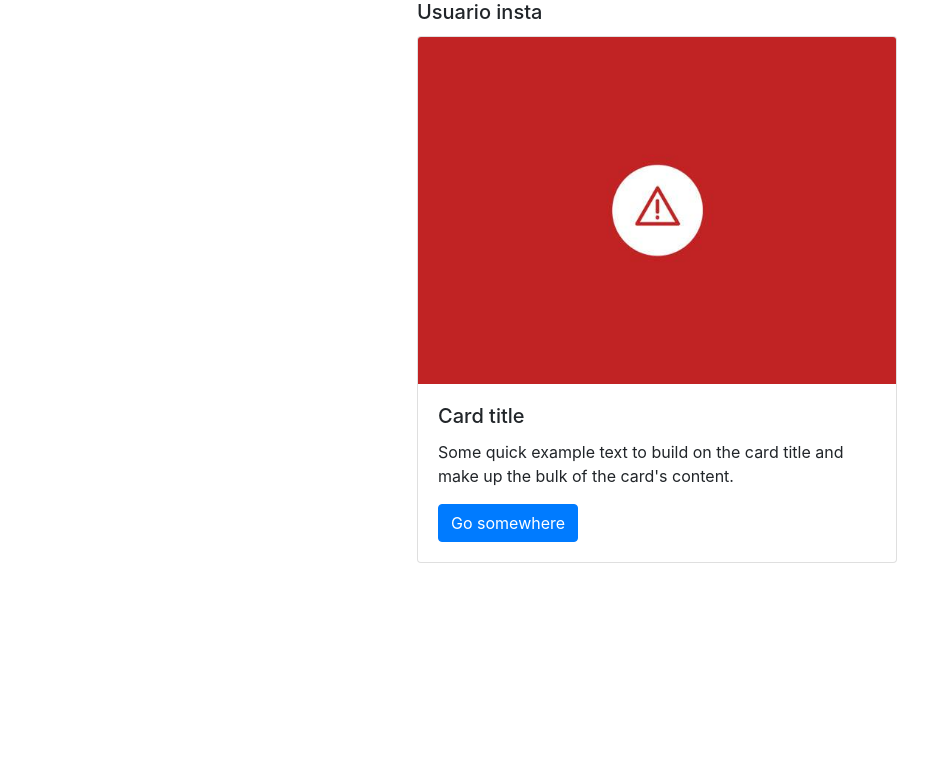
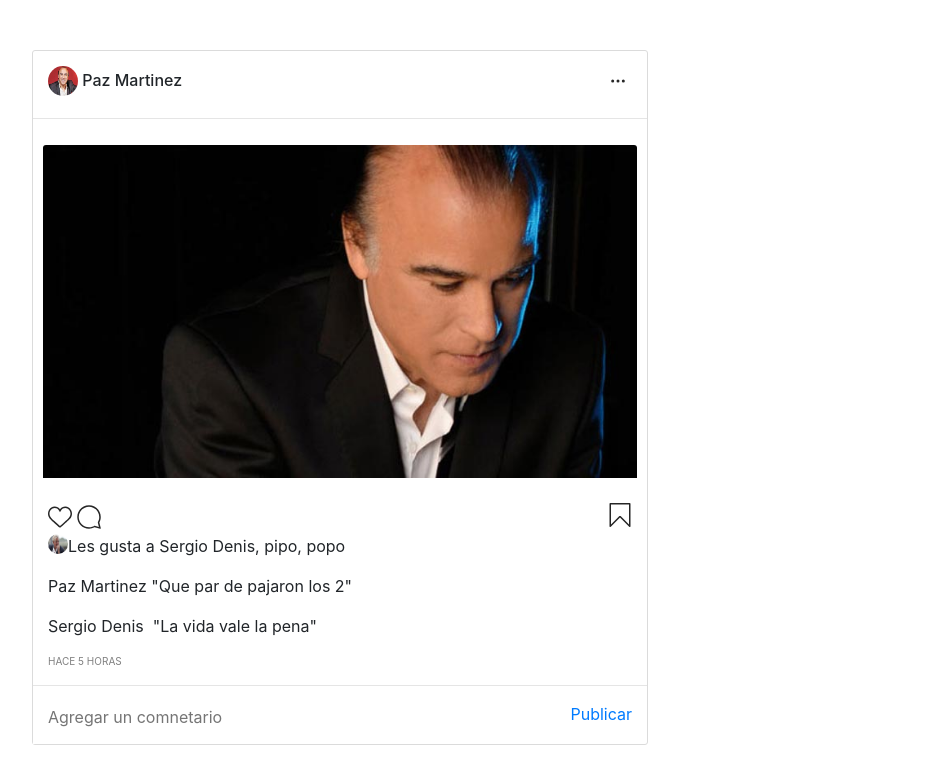
Before and after one commit to ricardo-3/instagram-clone, a plain HTML site: page index.html in a window 1280 px wide. Shown: the whole page, without its empty margins (53-981 px from the left). Drawn offline with nearby package versions, Linux system fonts and the light colour scheme.

Commit message:
segundo commit

```diff
--- /dev/null
+++ b/css/index.css
@@ -0,0 +1,62 @@
+.containerPost{
+    margin-top: 50px;
+}
+.post{
+    border-radius: 3px;
+    max-width: 616px;
+    max-height: 957px;
+    border: 1px solid #dbdbdb;
+    border: 1px solid rgba(var(--b6a,219,219,219),1);
+}
+.headerPost{
+    display: inline-flex;
+    padding: 15px 15px 0px 15px;
+}
+.userName{
+    margin-top: 5px;
+}
+.moreOptions{
+    border: 0;
+    background: white;
+    float: right;
+    margin-top: 15px;
+    margin-right: 15px;
+}
+.photo{
+    padding: 10px 10px 10px 10px;
+}
+.menuPost{
+    padding: 15px 15px 15px 15px;
+}
+.bookmark{
+    float: right;
+}
+.imgLike{
+    border-radius: 50%;
+}
+.likesPost{
+    display: flex;
+    margin-top: -10px;
+    margin-left: 15px;
+}
+.comentPost{
+    display: inline-flex;
+    margin-left: 15px;
+}
+.moreComents{
+    display: inline-flex;
+    margin-left: 15px;
+}
+.timePost{
+    margin-left: 15px;
+    font-size: x-small;
+    color: gray;
+}
+.newComent{
+    border: 0;
+    padding: 3px 15px 15px 15px;
+}
+.publicar{
+    float: right;
+    margin-right: 15px;
+}
--- a/index.html
+++ b/index.html
@@ -5,7 +5,7 @@
     <meta name="viewport" content="width=device-width, initial-scale=1.0">
     <!-- CSS only -->
 <link rel="stylesheet" href="https://stackpath.bootstrapcdn.com/bootstrap/4.5.2/css/bootstrap.min.css" integrity="sha384-JcKb8q3iqJ61gNV9KGb8thSsNjpSL0n8PARn9HuZOnIxN0hoP+VmmDGMN5t9UJ0Z" crossorigin="anonymous">
-
+<link rel="stylesheet" href="css/index.css"/>
 <!-- JS, Popper.js, and jQuery -->
 <script src="https://code.jquery.com/jquery-3.5.1.slim.min.js" integrity="sha384-DfXdz2htPH0lsSSs5nCTpuj/zy4C+OGpamoFVy38MVBnE+IbbVYUew+OrCXaRkfj" crossorigin="anonymous"></script>
 <script src="https://cdn.jsdelivr.net/npm/popper.js@1.16.1/dist/umd/popper.min.js" integrity="sha384-9/reFTGAW83EW2RDu2S0VKaIzap3H66lZH81PoYlFhbGU+6BZp6G7niu735Sk7lN" crossorigin="anonymous"></script>
@@ -14,16 +14,39 @@
 </head>
 <body>
   <div class="container">
-    <div class="col-md-4 offset-md-4" id="postInstagram">
-      <h5 class="card-title">Usuario insta</h5>
-        <div class="card" style="width: 30rem;">
-         <img src="img/errorimagen.jpg" class="card-img-top" alt="...">
-          <div class="card-body">
-          <h5 class="card-title">Card title</h5>
-          <p class="card-text">Some quick example text to build on the card title and make up the bulk of the card's content.</p>
-          <a href="#" class="btn btn-primary">Go somewhere</a>
-        </div>
-      </div>
+    <div class="containerPost">
+    <article class="post">
+      <header class="headerPost">
+        <img src="img/pazUser.jpg" class="imgLike" width="30" height="30"/>
+        <h6 class="userName"> &nbsp;Paz Martinez</h6>
+      </header>
+        <button class="moreOptions">
+        <svg aria-label="Más opciones" class="points" fill="#262626" height="16" viewBox="0 0 48 48" width="16"><circle clip-rule="evenodd" cx="8" cy="24" fill-rule="evenodd" r="4.5"></circle><circle clip-rule="evenodd" cx="24" cy="24" fill-rule="evenodd" r="4.5"></circle><circle clip-rule="evenodd" cx="40" cy="24" fill-rule="evenodd" r="4.5"></circle></svg>
+        </button>
+      <hr>
+     <div class="photo">
+      <img src="img/pazPost.jpg" class="card-img-top" alt="...">
+     </div>
+     <div class="menuPost">
+      <svg aria-label="Me gusta"  fill="#262626" height="24" viewBox="0 0 48 48" width="24"><path d="M34.6 6.1c5.7 0 10.4 5.2 10.4 11.5 0 6.8-5.9 11-11.5 16S25 41.3 24 41.9c-1.1-.7-4.7-4-9.5-8.3-5.7-5-11.5-9.2-11.5-16C3 11.3 7.7 6.1 13.4 6.1c4.2 0 6.5 2 8.1 4.3 1.9 2.6 2.2 3.9 2.5 3.9.3 0 .6-1.3 2.5-3.9 1.6-2.3 3.9-4.3 8.1-4.3m0-3c-4.5 0-7.9 1.8-10.6 5.6-2.7-3.7-6.1-5.5-10.6-5.5C6 3.1 0 9.6 0 17.6c0 7.3 5.4 12 10.6 16.5.6.5 1.3 1.1 1.9 1.7l2.3 2c4.4 3.9 6.6 5.9 7.6 6.5.5.3 1.1.5 1.6.5.6 0 1.1-.2 1.6-.5 1-.6 2.8-2.2 7.8-6.8l2-1.8c.7-.6 1.3-1.2 2-1.7C42.7 29.6 48 25 48 17.6c0-8-6-14.5-13.4-14.5z"></path></svg>
+      <svg aria-label="Comentar"  fill="#262626" height="24" viewBox="0 0 48 48" width="24"><path clip-rule="evenodd" d="M47.5 46.1l-2.8-11c1.8-3.3 2.8-7.1 2.8-11.1C47.5 11 37 .5 24 .5S.5 11 .5 24 11 47.5 24 47.5c4 0 7.8-1 11.1-2.8l11 2.8c.8.2 1.6-.6 1.4-1.4zm-3-22.1c0 4-1 7-2.6 10-.2.4-.3.9-.2 1.4l2.1 8.4-8.3-2.1c-.5-.1-1-.1-1.4.2-1.8 1-5.2 2.6-10 2.6-11.4 0-20.6-9.2-20.6-20.5S12.7 3.5 24 3.5 44.5 12.7 44.5 24z" fill-rule="evenodd"></path></svg>
+      <svg aria-label="Guardar"  fill="#262626" height="24" viewBox="0 0 48 48" width="24" class="bookmark"><path d="M43.5 48c-.4 0-.8-.2-1.1-.4L24 29 5.6 47.6c-.4.4-1.1.6-1.6.3-.6-.2-1-.8-1-1.4v-45C3 .7 3.7 0 4.5 0h39c.8 0 1.5.7 1.5 1.5v45c0 .6-.4 1.2-.9 1.4-.2.1-.4.1-.6.1zM24 26c.8 0 1.6.3 2.2.9l15.8 16V3H6v39.9l15.8-16c.6-.6 1.4-.9 2.2-.9z"></path></svg>
+    </div>
+    <div class="likesPost">
+      <img src="img/sergioUser.jpg" class="imgLike" width="20" height="20"/>
+      <p class="userLike">Les gusta a Sergio Denis, pipo, popo </p>
+    </div>
+    <div class="comentPost">
+      <span class="userComent">Paz Martinez</span><p class="coment"> &nbsp;"Que par de pajaron los 2"</p>
+    </div>
+    <br>
+    <div class="moreComents">
+      <span class="userComent">Sergio Denis</span><p class="coment">&nbsp; "La vida vale la pena"</p>
+    </div>
+      <p class="timePost">HACE 5 HORAS</p>
+      <hr>
+      <input type="text" placeholder="Agregar un comnetario" class="newComent"> <a href="" class="publicar">Publicar</a>
+    </article>
     </div>
   </div>
 </body>
```
Also changed, not shown: img/pazPost.jpg (added), img/pazUser.jpg (added), img/sergioUser.jpg (added), index.css/index.css (deleted).
